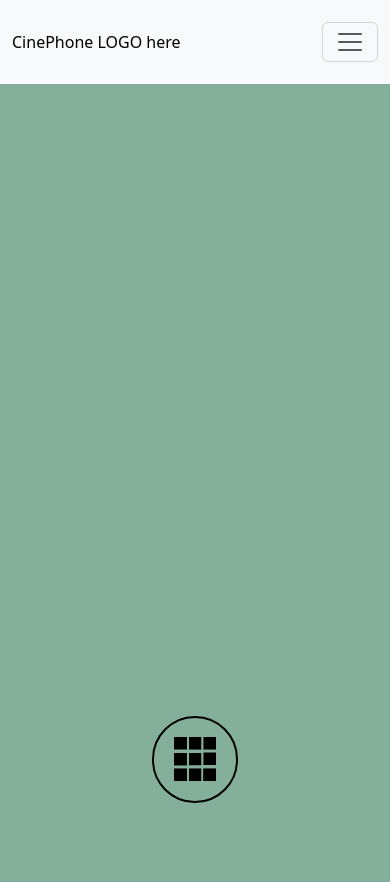
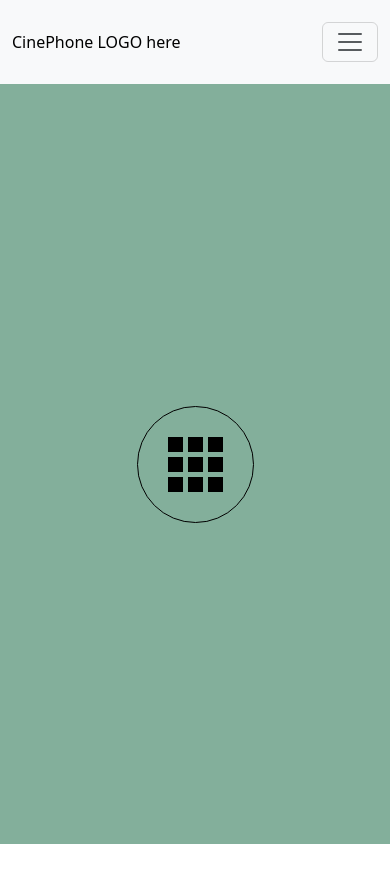
Before and after one commit to archiltavdgiridze/cinephone, a React (Create React App) app: page /gallery in a window 390 px wide. Shown: the top 882 px of the page. After the commit the page ends 844 px from the top, so only its background shows below. Built offline with nearby package versions, Linux system fonts and the light colour scheme; grey boxes are pictures that could not be loaded.

Commit message:
changed gallery

```diff
--- a/src/components/Gallery/Gallery.jsx
+++ b/src/components/Gallery/Gallery.jsx
@@ -1,14 +1,36 @@
-import React from "react";
-import './Gallery.scss'
+import React, { useState } from "react";
+import "./Gallery.scss";
+
 const Gallery = () => {
-  return <div className='gal_body'>
-    <div className="gallery">
-      <input type="checkbox" />
-      {[0, 1, 2, 3, 4, 5, 6, 7, 8].map((e) => (
-        <img key={e} src={'https://picsum.photos/100'} alt={e} />
-      ))}
+  const [showGallery, setShowGallery] = useState(false);
+
+  const toggleGallery = () => {
+    setShowGallery(!showGallery);
+  };
+
+  return (
+    <div className="gal_body">
+      <div className={showGallery ? "gallery expanded" : "gallery"} onClick={toggleGallery}>
+        {!showGallery ? (
+          [...Array(9)].map((_, index) => (
+            <div key={index}></div>
+          ))
+        ) :
+          <div className="circle">
+            X
+          </div>
+        }
+      </div>
+      {showGallery && (
+        <div className="gallery_images">
+          {[0, 1, 2, 3, 4, 5, 6, 7, 8].map((e) => (
+            <img key={e} alt={e} src="https://picsum.photos/100" />
+          ))}
+          {/* Add more images */}
+        </div>
+      )}
     </div>
-  </div>;
+  );
 };
 
 export default Gallery;
--- a/src/components/Gallery/Gallery.scss
+++ b/src/components/Gallery/Gallery.scss
@@ -1,181 +1,70 @@
 .gal_body {
     margin: 0;
     width: 100%;
-    height: 90dvh;
+    min-height: 90vh;
     display: grid;
     place-content: center;
-    background: #83AF9B;
-}
-
-.gall {
-    min-height: 80dvh;
+    background: #83af9b;
 }
 
 .gallery {
-    --s: 130px;
+    --s: 15px;
     /* control the size of the images*/
-
     display: grid;
     grid-template-columns: repeat(3, auto);
     gap: 5px;
     position: relative;
+    border: 1px solid black;
+    border-radius: 50%;
+    padding: 30px;
+    cursor: pointer;
 }
 
-.gallery input {
-    position: absolute;
-    border: 2px solid #000;
-    border-radius: 50%;
-    inset: calc(50% - var(--s)/3);
+.gallery>div {
+    width: var(--s);
+    height: var(--s);
+    aspect-ratio: 1;
+    background-color: black;
     cursor: pointer;
-    --g: linear-gradient(#000 0 0) no-repeat;
-    background: var(--g) 50%/var(--b, 0%) 3px, var(--g) 50%/3px var(--b, 0%);
-    transition: 1.5s;
-    -webkit-appearance: none;
-    -moz-appearance: none;
-    appearance: none;
 }
 
-.gallery>img {
-    width: var(--s);
-    aspect-ratio: 1;
-    object-fit: cover;
-    transform: scale(.1);
-    filter: brightness(0);
-    pointer-events: none;
-    transform-origin: var(--x) var(--y);
-    transition: 1s calc((var(--i) - 1)*.1s);
+.gallery_images {
+    display: grid;
+    grid-template-columns: repeat(3, 1fr);
+    gap: 10px;
+    width: 100%;
 }
 
-.gallery>img:nth-of-type(1) {
-    --i: 1;
-    --x: 150%;
-    --y: 150%;
+.gallery_images img {
+    width: 100%;
+    height: 100%;
+    object-fit: cover;
 }
 
-.gallery>img:nth-of-type(2) {
-    --i: 2;
-    --x: 50%;
-    --y: 150%;
+.expanded {
+    width: 100%;
+    display: flex;
+    justify-content: center;
+    align-items: center;
+    transform: translateY(360px);
+    transition: transform 0.5s ease-in-out;
+    border: none;
+    padding: 0;
+    .circle {
+        background-color: #fff;
+        border-radius: 50%;
+        height: 30px;
+        width: 30px;
+        display: flex;
+        justify-content: center;
+        align-items: center;
+    }
 }
-
-.gallery>img:nth-of-type(3) {
-    --i: 3;
-    --x: -50%;
-    --y: 150%;
+@media screen and (max-width:768px) {
+    .expanded{
+        transform: translateY(600px);
+    }
+    .gallery_images{
+        grid-template-columns: repeat(2, 1fr);
+    }
 }
-
-.gallery>img:nth-of-type(4) {
-    --i: 4;
-    --x: 150%;
-    --y: 50%;
-}
-
-.gallery>img:nth-of-type(5) {
-    --i: 5
-}
-
-.gallery>img:nth-of-type(6) {
-    --i: 6;
-    --x: -50%;
-    --y: 50%;
-}
-
-.gallery>img:nth-of-type(7) {
-    --i: 7;
-    --x: 150%;
-    --y: -50%;
-}
-
-.gallery>img:nth-of-type(8) {
-    --i: 8;
-    --x: 50%;
-    --y: -50%;
-}
-
-.gallery>img:nth-of-type(9) {
-    --i: 9;
-    --x: -50%;
-    --y: -50%;
-}
-
-.gallery>input:checked~img {
-    transform: scale(1);
-    filter: brightness(1);
-    pointer-events: initial;
-}
-
-.gallery>input:checked {
-    transform: translateY(calc(1.75*var(--s))) scale(.5) rotate(45deg);
-    --b: 70%;
-}
-
-
-@media (max-width: 500px) {
-    .gal_body {
-        height: fit-content !important;
-    }
-
-    .gal_body {
-        padding: 70px;
-    }
-
-    .gallery>input:checked {
-        transform: translateY(calc(5*var(--s))) scale(.5) rotate(45deg);
-    }
-
-    .gallery {
-        grid-template-columns: 1fr;
-    }
-
-    .gallery>img:nth-of-type(1) {
-        --i: 1;
-        --x: 37.6% !important;
-        --y: 498% !important;
-    }
-
-    .gallery>img:nth-of-type(2) {
-        --i: 2;
-        --y: 382.7% !important;
-    }
-
-    .gallery>img:nth-of-type(3) {
-        --i: 3;
-        --x: 62.6% !important;
-        --y: 267.3% !important;
-    }
-
-    .gallery>img:nth-of-type(4) {
-        --i: 4;
-        --x: 37.6% !important;
-        --y: 165.5% !important;
-    }
-
-    .gallery>img:nth-of-type(5) {
-        --i: 5;
-    }
-
-    .gallery>img:nth-of-type(6) {
-        --i: 6;
-        --x: 62.6% !important;
-        --y: -65.5% !important;
-    }
-
-    .gallery>img:nth-of-type(7) {
-        --i: 7;
-        --x: 37.6% !important;
-        --y: -167.3% !important;
-    }
-
-    .gallery>img:nth-of-type(8) {
-        --i: 8;
-        --x: 50% !important;
-        --y: -282.7% !important;
-    }
-
-    .gallery>img:nth-of-type(9) {
-        --i: 9;
-        --x: 62.47% !important;
-        --y: -398.1% !important;
-    }
-
-}
--- a/src/components/Navbar/Navbar.jsx
+++ b/src/components/Navbar/Navbar.jsx
@@ -25,67 +25,6 @@ const NavbarElem = () => {
   };
 
   return (
-    // <nav>
-    //   <div className="logo">
-    //     <Link to="/">CinePhone LOGO here</Link>
-    //   </div>
-    //   <ul>
-    //     <li>
-    //       <Link to="/">
-    //         <FontAwesomeIcon icon={faHouse} />
-    //         <p>Main</p>
-    //       </Link>
-    //     </li>
-    //     <li>
-    //       <Link to="/history">
-    //         <FontAwesomeIcon icon={faTimeline} />
-    //         <p>History</p>
-    //       </Link>
-    //     </li>
-    //     <li>
-    //       <Link to="/submission">
-    //         <FontAwesomeIcon icon={faPaperPlane} />
-    //         <p>Submission</p>
-    //       </Link>
-    //     </li>
-    //     <li>
-    //       <Link to="/gallery">
-    //         <FontAwesomeIcon icon={faImages} />
-    //         <p>Gallery</p>
-    //       </Link>
-    //     </li>
-    //     <li>
-    //       <Link to="/about_us">
-    //         <FontAwesomeIcon icon={faCircleInfo} />
-    //         <p>About us</p>
-    //       </Link>
-    //     </li>
-    //     <li>
-    //       <Link to="/our_team">
-    //         <FontAwesomeIcon icon={faPeopleGroup} />
-    //         <p>Our Team</p>
-    //       </Link>
-    //     </li>
-    //     <li>
-    //       <Link to="/contact">
-    //         <FontAwesomeIcon icon={faPhone} />
-    //         <p>Contact</p>
-    //       </Link>
-    //     </li>
-    //     <div className="navbar-social-logo">
-    //       <li>
-    //         <Link to="https://www.fb.com">
-    //           <FontAwesomeIcon icon={faFacebookF} />
-    //         </Link>
-    //       </li>
-    //       <li>
-    //         <Link to="https://www.instagram.com">
-    //           <FontAwesomeIcon icon={faInstagram} />
-    //         </Link>
-    //       </li>
-    //     </div>
-    //   </ul>
-    // </nav>
     <Navbar expand={'lg'} className="bg-body-tertiary">
       <Container fluid>
         <div className="logo">
@@ -105,8 +44,8 @@ const NavbarElem = () => {
             </Offcanvas.Title>
           </Offcanvas.Header>
           <Offcanvas.Body>
-            <Nav className="justify-content-end flex-grow-1 pe-3">
-              <ul style={{listStyle:'none'}}>
+            <Nav className="navv flex-grow-1 pe-3">
+              <ul>
                 <li>
                   <Link to="/">
                     <FontAwesomeIcon icon={faHouse} />
--- a/src/components/Navbar/Navbar.scss
+++ b/src/components/Navbar/Navbar.scss
@@ -1,6 +1,6 @@
 nav {
   width: 100%;
-  height: 10vh;
+  height: 10dvh;
   background-color: #f1f1f1;
   display: flex;
   flex-direction: row;
@@ -23,9 +23,29 @@ nav {
     li {
       text-align: center;
 
+      a::before {
+        content: '';
+        position: absolute;
+        bottom: -2px;
+        left: 0;
+        width: 0;
+        height: 2px;
+        background-color: blue;
+        transition: width 0.3s ease;
+      }
+
+      a:hover::before {
+        width: 100%;
+      }
+
+      a:active {
+        color: blue;
+      }
+
       a {
         display: flex;
         flex-direction: column;
+        position: relative;
 
         p {
           margin: 0;
@@ -60,18 +80,16 @@ nav {
           gap: 30px;
           flex-direction: row;
         }
+
+        a:active {
+          color: blue;
+        }
+
+
       }
-    }
-
-    .navbar-social-logo {
-      margin-top: 30px;
     }
   }
 }
-
-
-
-
 
 .navbar-social-logo {
   display: flex;
@@ -82,19 +100,8 @@ nav {
 
 .svg-inline--fa {
   font-size: 1.5rem;
-}.navbar-toggler {
+}
+
+.navbar-toggler {
   min-height: 40px;
 }
-
-@media screen and (max-width: 768px) {
-  ul li a {
-    display: flex;
-    flex-direction: row;
-    gap: 20px;
-
-    .svg-inline--fa {
-      // width: 30px;
-      font-size: 2rem;
-    }
-  }
-}
```
